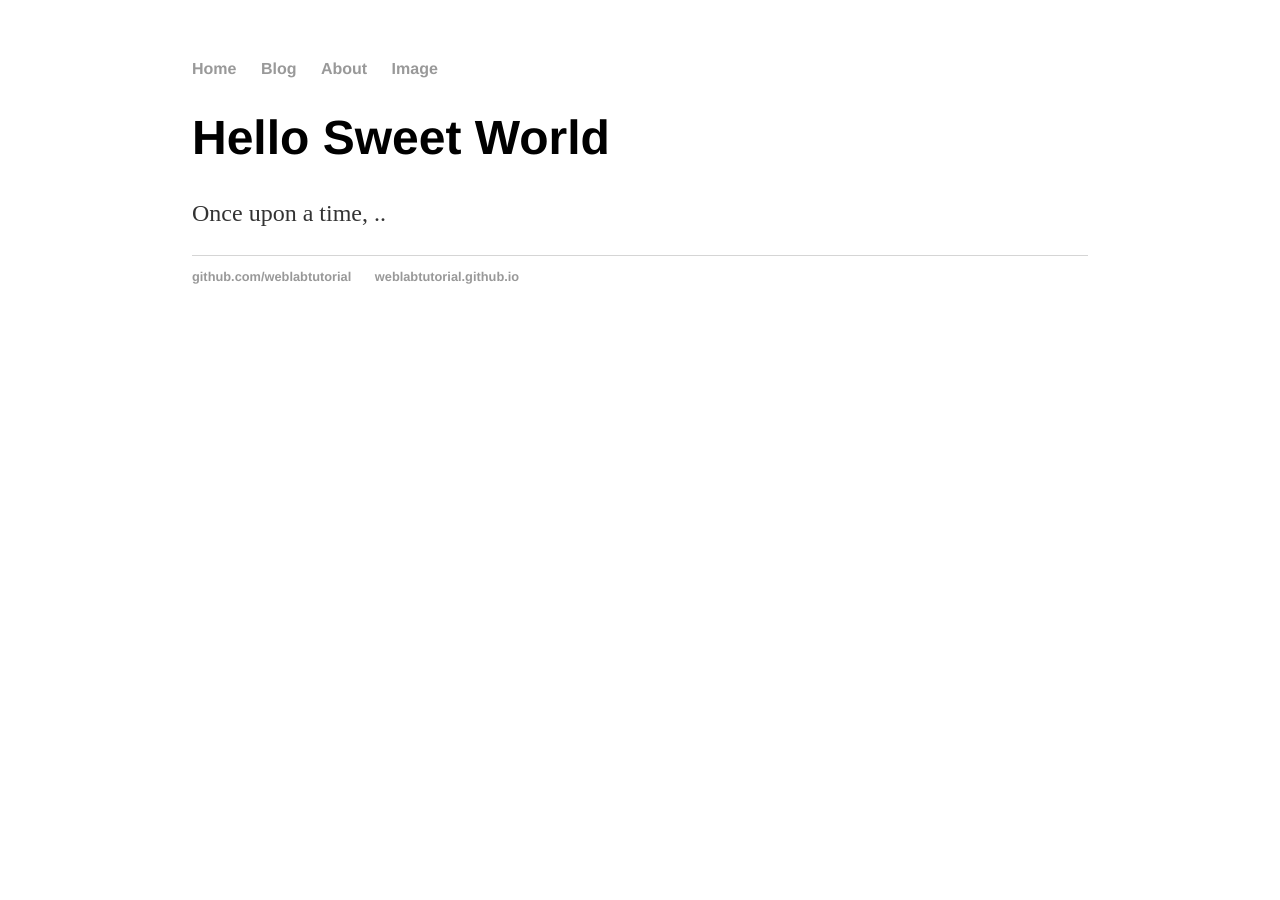
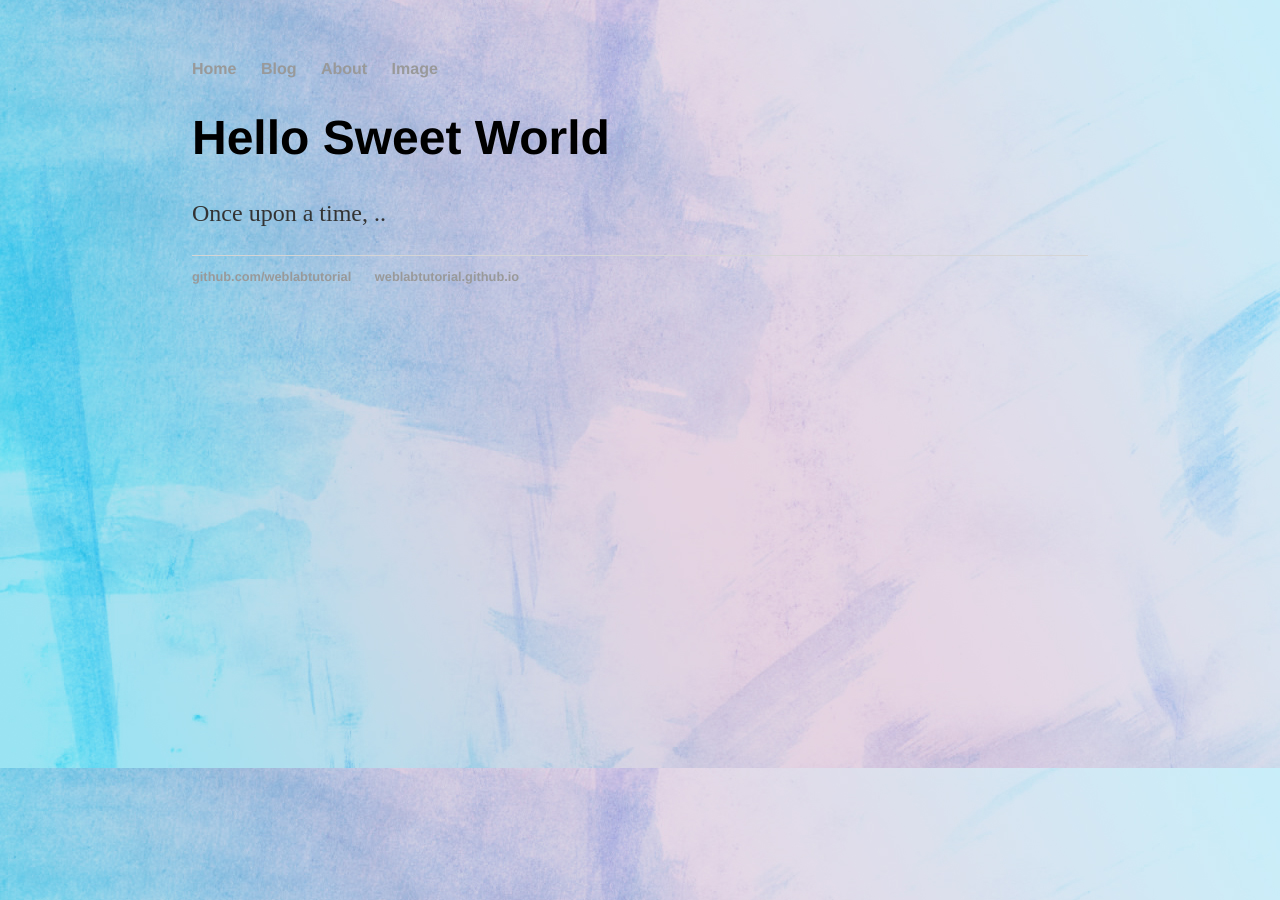
Before and after one commit to Kanaga2004/Kanaga2004.github.io, a Jekyll site: the page built from index.html, in a window 1280 px wide. Built offline with Jekyll 4.4.1, drawn with Linux system fonts in a browser that asks for light colours.

Commit message:
Update main.css

```diff
--- a/css/main.css
+++ b/css/main.css
@@ -1,7 +1,7 @@
 body {
  margin: 60px auto;
  width: 70%;
- background-image: url(images/background.jpg);
+ background-image: url(../images/background.jpg);
 }
 h1 {
  font-size: 3em;
```
